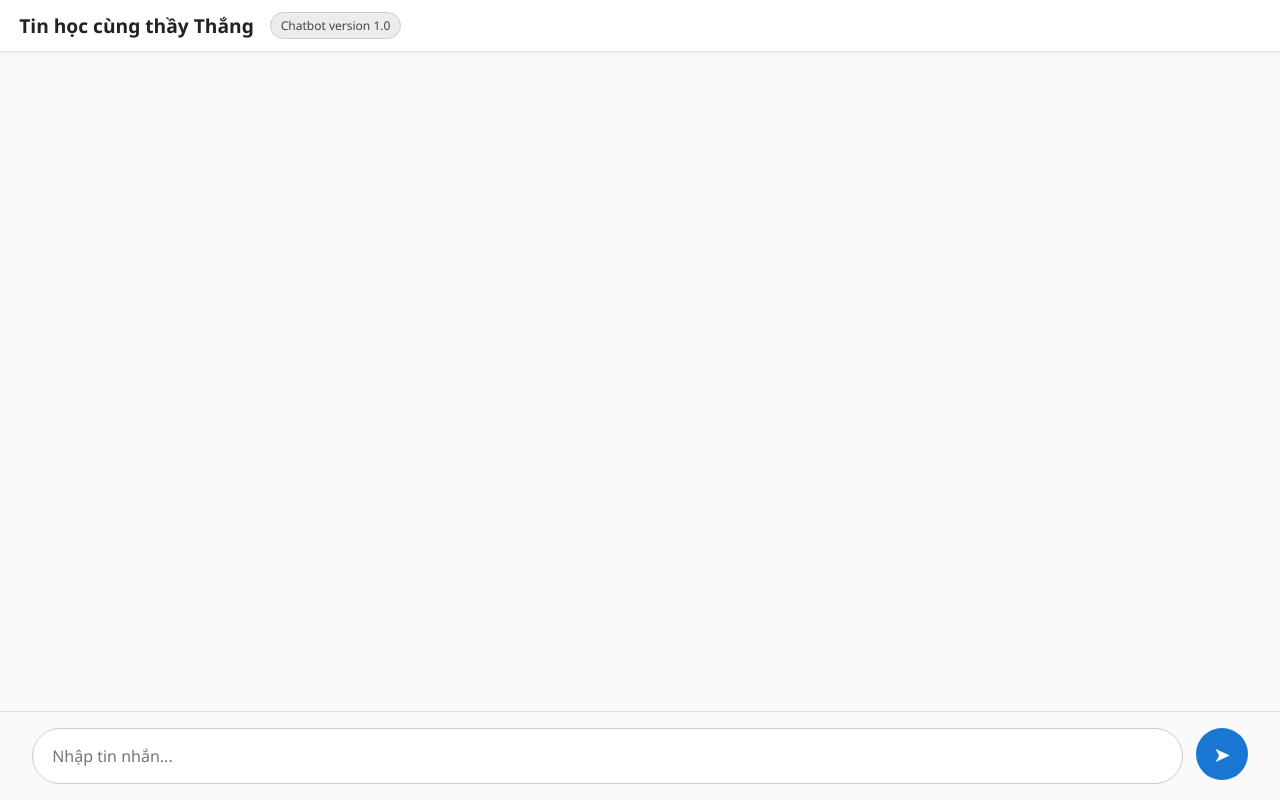
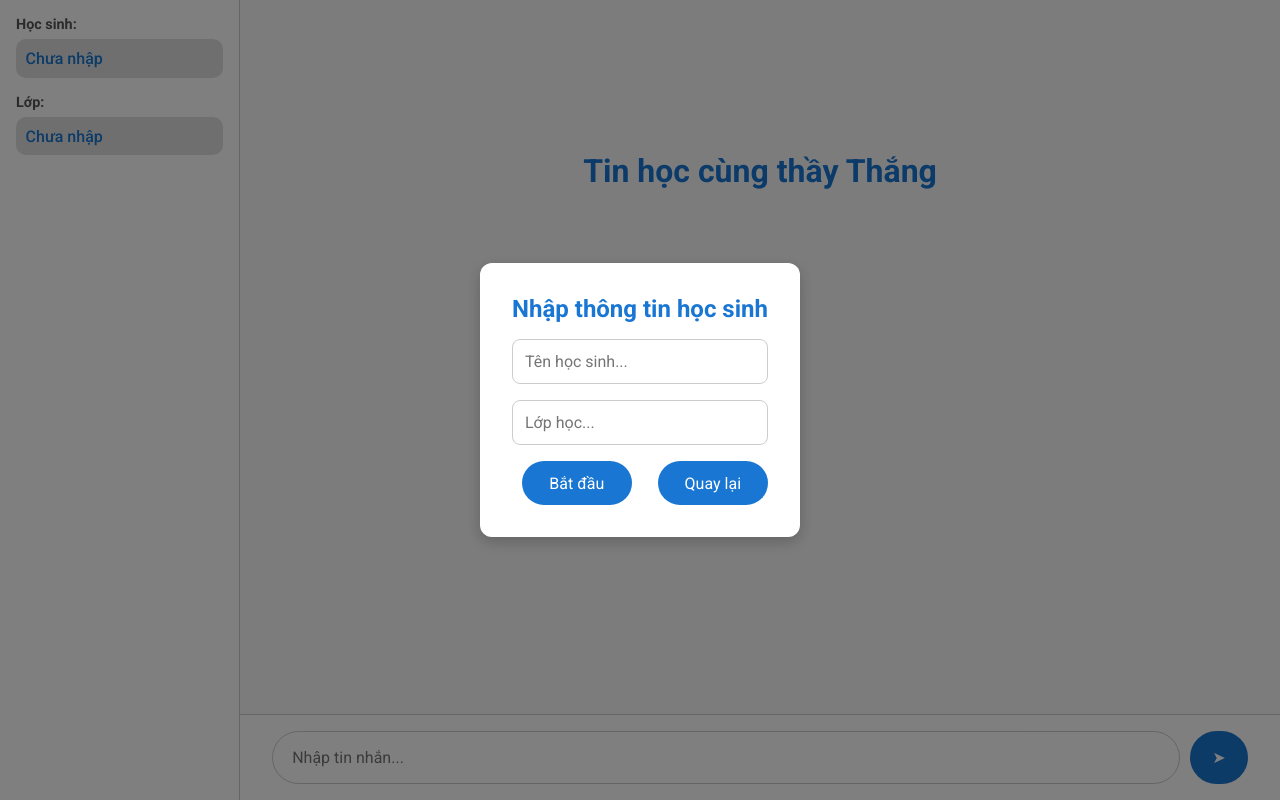
Before and after one commit to maithang0138/chatbotver1, a Flask app: page / in a window 1280 px wide. Run offline with Flask 3, Linux system fonts and the light colour scheme.

Commit message:
Update index.html

```diff
--- a/templates/index.html
+++ b/templates/index.html
@@ -2,89 +2,122 @@
 <html lang="vi">
 <head>
   <meta charset="UTF-8">
-  <title>Tin học cùng thầy Thắng</title>
+  <title>Chatbot Thầy Thắng - Light Mode</title>
   <meta name="viewport" content="width=device-width, initial-scale=1.0">
+  <link href="https://fonts.googleapis.com/css2?family=Roboto:wght@400;500;700&display=swap" rel="stylesheet">
   <style>
-    /* (CSS đã được giữ nguyên từ đầu vào của người dùng) */
     :root {
-      --bg-color: #f9f9f9;
-      --bot-color: #e0e0e0;
-      --user-color: #cfe2ff;
-      --text-color: #222;
-      --accent-color: #1976d2;
+      --bg: #f9f9f9;
+      --sidebar: #ffffff;
+      --text: #222;
+      --accent: #1976d2;
+      --bubble-user: #e3f2fd;
+      --bubble-bot: #eeeeee;
     }
+
     * {
       margin: 0;
       padding: 0;
       box-sizing: border-box;
-      font-family: "Segoe UI", "Roboto", sans-serif;
+      font-family: 'Roboto', sans-serif;
     }
+
     body {
-      background-color: var(--bg-color);
-      color: var(--text-color);
+      display: flex;
       height: 100vh;
+      background-color: var(--bg);
+      color: var(--text);
+      overflow: hidden;
+    }
+
+    .sidebar {
+      width: 240px;
+      background-color: var(--sidebar);
+      padding: 1rem;
+      border-right: 1px solid #ccc;
+    }
+
+    .sidebar h2 {
+      font-size: 0.9rem;
+      color: #555;
+      margin-bottom: 0.4rem;
+    }
+
+    .info {
+      background-color: #e0e0e0;
+      padding: 0.6rem;
+      border-radius: 10px;
+      margin-bottom: 1rem;
+      color: var(--accent);
+      font-weight: 500;
+    }
+
+    .main {
+      flex: 1;
       display: flex;
       flex-direction: column;
+      position: relative;
     }
-    .topbar {
-      width: 100%;
-      background-color: #ffffff;
-      padding: 0.75rem 1.2rem;
+
+    .center-welcome {
+      flex: 1;
       display: flex;
       align-items: center;
-      gap: 1rem;
-      border-bottom: 1px solid #ddd;
-      box-shadow: 0 1px 4px rgba(0, 0, 0, 0.05);
+      justify-content: center;
+      transition: all 0.6s ease;
     }
-    .topbar h1 {
-      font-size: 1.2rem;
-      font-weight: 600;
+
+    .center-welcome.hide {
+      transform: translateY(-50px) scale(0.6);
+      opacity: 0;
+      pointer-events: none;
     }
-    .chip {
-      font-size: 0.75rem;
-      padding: 4px 10px;
-      background-color: #ececec;
-      color: #444;
-      border-radius: 20px;
-      border: 1px solid #ccc;
+
+    .center-welcome h1 {
+      font-size: 2rem;
+      color: var(--accent);
     }
+
     #chatbox {
       flex: 1;
       overflow-y: auto;
       padding: 1rem 2rem;
       display: flex;
       flex-direction: column;
-      gap: 12px;
+      gap: 10px;
     }
+
     .bubble {
       padding: 0.9rem 1.2rem;
       border-radius: 20px;
-      max-width: 80%;
+      max-width: 70%;
       line-height: 1.5;
       word-wrap: break-word;
       animation: fadeIn 0.3s ease;
     }
+
     .user {
       align-self: flex-end;
-      background-color: var(--user-color);
-      border-bottom-right-radius: 4px;
+      background-color: var(--bubble-user);
     }
+
     .bot {
       align-self: flex-start;
-      background-color: var(--bot-color);
-      border-bottom-left-radius: 4px;
+      background-color: var(--bubble-bot);
     }
+
     @keyframes fadeIn {
       from { opacity: 0; transform: translateY(5px); }
       to { opacity: 1; transform: translateY(0); }
     }
+
     .input-container {
       display: flex;
       padding: 1rem 2rem;
-      border-top: 1px solid #ddd;
-      gap: 0.8rem;
-      background-color: #fafafa;
+      border-top: 1px solid #ccc;
+      background-color: #fff;
     }
+
     input[type="text"] {
       flex: 1;
       padding: 1rem 1.2rem;
@@ -95,61 +128,134 @@
       font-size: 1rem;
       outline: none;
     }
+
     button {
-      background-color: var(--accent-color);
+      background-color: var(--accent);
       border: none;
-      border-radius: 50%;
-      width: 52px;
-      height: 52px;
+      border-radius: 30px;
+      padding: 0.8rem 1.4rem;
       color: white;
-      font-size: 1.3rem;
+      font-size: 1rem;
       cursor: pointer;
-      transition: background 0.2s ease-in-out;
+      margin-left: 0.6rem;
+      white-space: nowrap;
     }
-    button:hover {
-      background-color: #1565c0;
+
+    /* MODAL FIXED */
+    .modal {
+      position: fixed;
+      inset: 0;
+      background: rgba(0, 0, 0, 0.5);
+      display: flex;
+      align-items: center;
+      justify-content: center;
+      z-index: 999;
     }
-    @media (max-width: 768px) {
-      #chatbox,
-      .input-container {
-        padding: 1rem;
+
+    .modal-content {
+      background: #fff;
+      padding: 2rem;
+      border-radius: 12px;
+      text-align: center;
+      width: 320px;
+      box-shadow: 0 5px 15px rgba(0,0,0,0.2);
     }
+
+    .modal-content h2 {
+      color: var(--accent);
+      margin-bottom: 1rem;
+    }
+
+    .modal-content input {
+      width: 100%;
+      margin-bottom: 1rem;
+      padding: 0.75rem;
+      border-radius: 8px;
+      border: 1px solid #ccc;
+      font-size: 1rem;
+    }
+
+    .modal-buttons {
+      display: flex;
+      justify-content: space-between;
+      gap: 1rem;
+    }
+
+    .modal-buttons button {
+      flex: 1;
     }
   </style>
 </head>
 <body>
-  <div class="topbar">
+
+  <!-- Sidebar -->
+  <div class="sidebar">
+    <h2>Học sinh:</h2>
+    <div class="info" id="studentName">Chưa nhập</div>
+    <h2>Lớp:</h2>
+    <div class="info" id="studentClass">Chưa nhập</div>
+  </div>
+
+  <!-- Main -->
+  <div class="main">
+    <div class="center-welcome" id="welcomeBox">
       <h1>Tin học cùng thầy Thắng</h1>
-    <div class="chip">Chatbot version 1.0</div>
     </div>
+
     <div id="chatbox"></div>
+
     <div class="input-container">
       <input type="text" id="userInput" placeholder="Nhập tin nhắn..." onkeydown="handleKey(event)">
       <button onclick="sendMessage()">➤</button>
     </div>
+  </div>
+
+  <!-- Modal -->
+  <div class="modal" id="modal">
+    <div class="modal-content">
+      <h2>Nhập thông tin học sinh</h2>
+      <input type="text" id="inputName" placeholder="Tên học sinh..." />
+      <input type="text" id="inputClass" placeholder="Lớp học..." />
+      <div class="modal-buttons">
+        <button onclick="startChat()">Bắt đầu</button>
+        <button onclick="history.back()">Quay lại</button>
+      </div>
+    </div>
+  </div>
+
   <script>
-    async function sendMessage() {
+    function startChat() {
+      const name = document.getElementById("inputName").value.trim();
+      const cls = document.getElementById("inputClass").value.trim();
+      if (!name || !cls) {
+        alert("Vui lòng nhập đầy đủ họ tên và lớp.");
+        return;
+      }
+
+      document.getElementById("studentName").innerText = name;
+      document.getElementById("studentClass").innerText = cls;
+      document.getElementById("modal").style.display = "none";
+    }
+
+    function sendMessage() {
       const input = document.getElementById("userInput");
       const message = input.value.trim();
       if (!message) return;
+
+      const welcome = document.getElementById("welcomeBox");
+      if (!welcome.classList.contains("hide")) {
+        welcome.classList.add("hide");
+      }
+
       appendMessage("user", message);
       input.value = "";
-      try {
-        const response = await fetch("/ask", {
-          method: "POST",
-          headers: { "Content-Type": "application/json" },
-          body: JSON.stringify({ message })
-        });
-        const data = await response.json();
-        if (data.reply) {
-          appendMessage("bot", data.reply);
-        } else {
-          appendMessage("bot", `Lỗi: ${data.error || "Không thể xử lý."}`);
+
+      // giả lập bot phản hồi
+      setTimeout(() => {
+        appendMessage("bot", "Lỗi kết nối!");
+      }, 600);
     }
-      } catch (error) {
-        appendMessage("bot", "Lỗi kết nối máy chủ.");
-      }
-    }
+
     function appendMessage(sender, text) {
       const chatbox = document.getElementById("chatbox");
       const message = document.createElement("div");
@@ -158,6 +264,7 @@
       chatbox.appendChild(message);
       chatbox.scrollTop = chatbox.scrollHeight;
     }
+
     function handleKey(e) {
       if (e.key === "Enter") sendMessage();
     }
```
Lines whose indentation alone changed are shown as unchanged.
